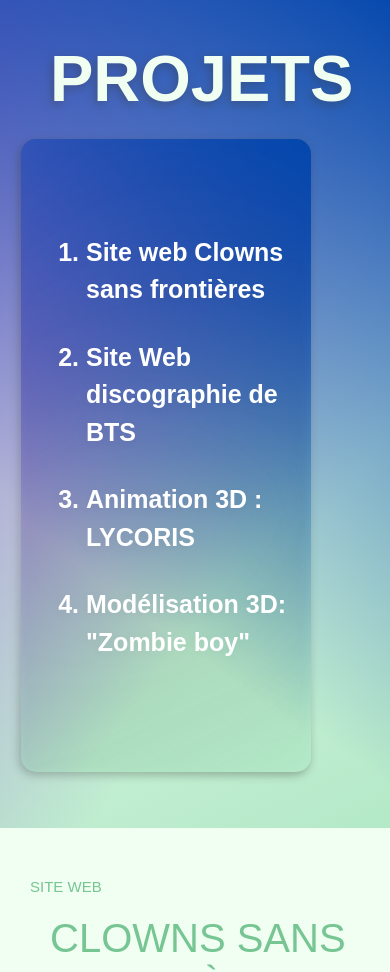
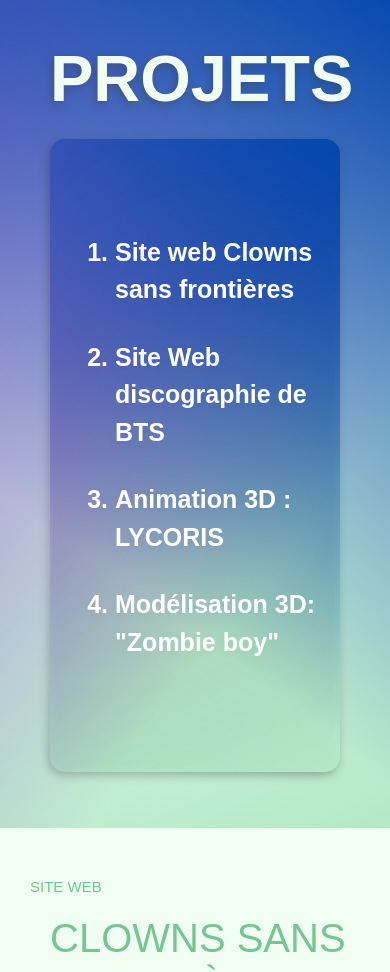
Before and after one commit to Trishng/mon-portfolio, a website built with Vite: page index.html in a window 390 px wide. Shown: the part 1760-2732 px from the top of the page. Built offline with nearby package versions, Linux system fonts and the light colour scheme.

Commit message:
mobile bug

```diff
--- a/index.html
+++ b/index.html
@@ -3,7 +3,7 @@
   <head>
     <meta charset="UTF-8" />
     <link rel="icon" type="image/svg+xml" href="favicon.svg" />
-    <meta name="viewport" content="width=device-width, initial-scale=1">
+    <meta name="viewport" content="width=device-width, initial-scale=1.0, maximum-scale=1.0, user-scalable=0" />
     <link rel="stylesheet" href="https://stackpath.bootstrapcdn.com/bootstrap/4.3.1/css/bootstrap.min.css" integrity="sha384-ggOyR0iXCbMQv3Xipma34MD+dH/1fQ784/j6cY/iJTQUOhcWr7x9JvoRxT2MZw1T" crossorigin="anonymous">
 
     <script src="https://code.jquery.com/jquery-3.3.1.slim.min.js" integrity="sha384-q8i/X+965DzO0rT7abK41JStQIAqVgRVzpbzo5smXKp4YfRvH+8abtTE1Pi6jizo" crossorigin="anonymous"></script>
--- a/style.css
+++ b/style.css
@@ -198,8 +198,6 @@
     font-weight: 600;
     color: white;
     filter: drop-shadow(-2px 3px 5px rgba(58, 58, 58, 0.4));
-    left: 90%;
-    transform: translateX(-100%);
 }
 .menu__txt > ul {
     list-style-type: decimal;
```
